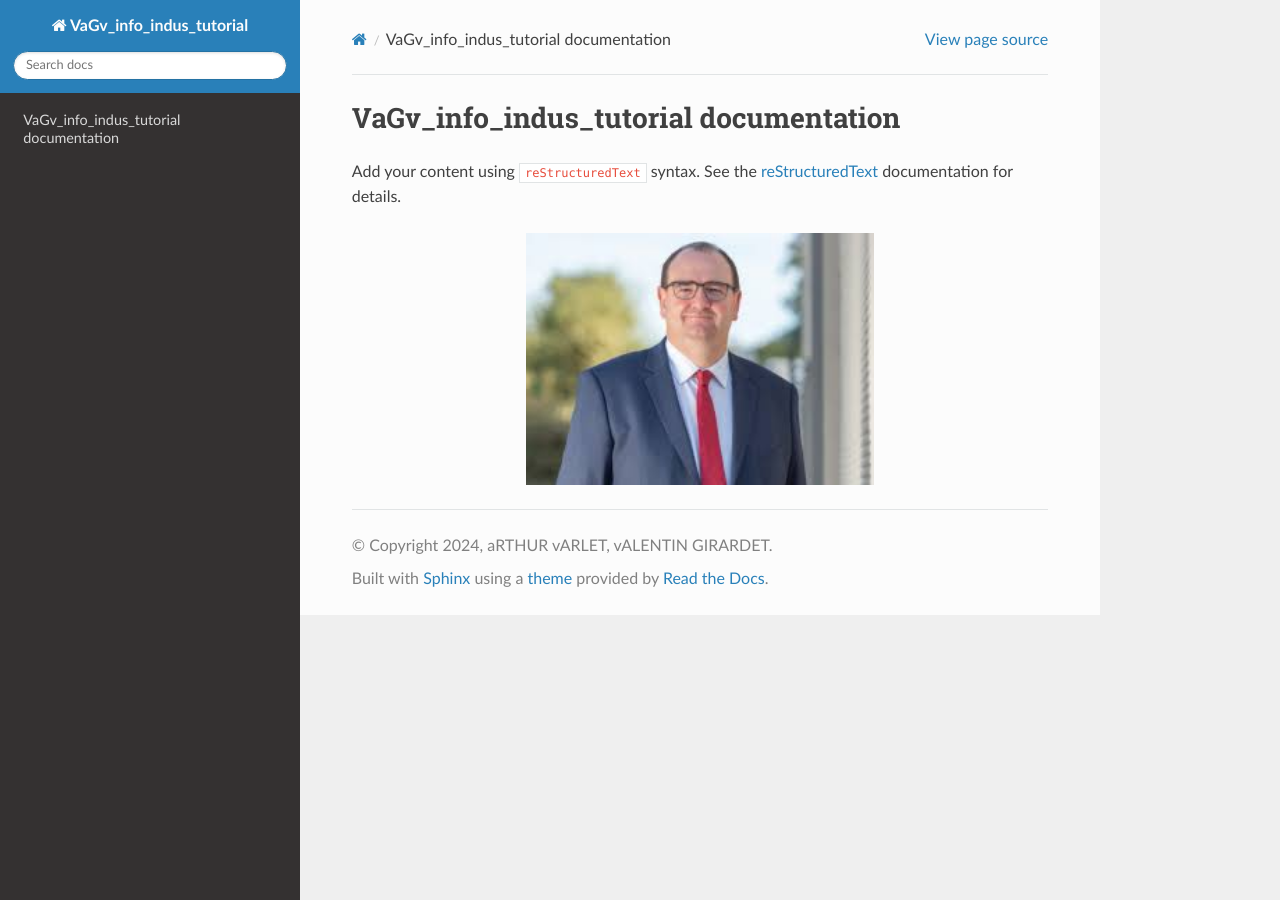
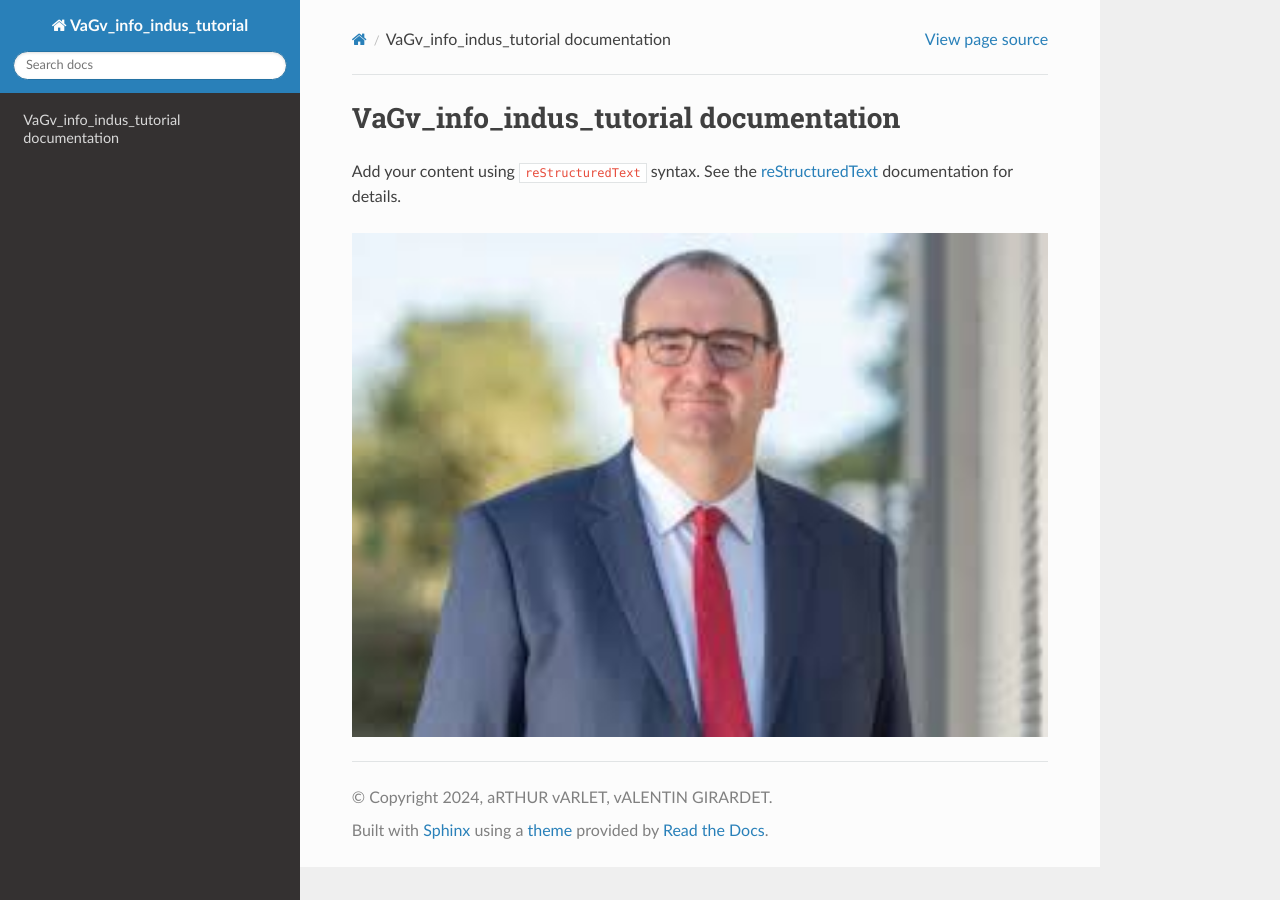
Before and after one commit to Aarthur371/info_indus_tutorial, a Sphinx documentation site: the page built from doc/sphinx/source/index.rst, in a window 1280 px wide. Built offline with Sphinx 7.4.7 and the Read the Docs theme 3.1.0, drawn with Linux system fonts in a browser that asks for light colours.

Commit message:
Ajout photo 12

```diff
--- a/doc/sphinx/source/index.rst
+++ b/doc/sphinx/source/index.rst
@@ -11,7 +11,7 @@ Add your content using ``reStructuredText`` syntax. See the
 documentation for details.
 
 .. image:: ressources/img/bonnet.jpeg
-   :width: 50%
+   :width: 200%
    :align: center
 
 .. toctree::
```
